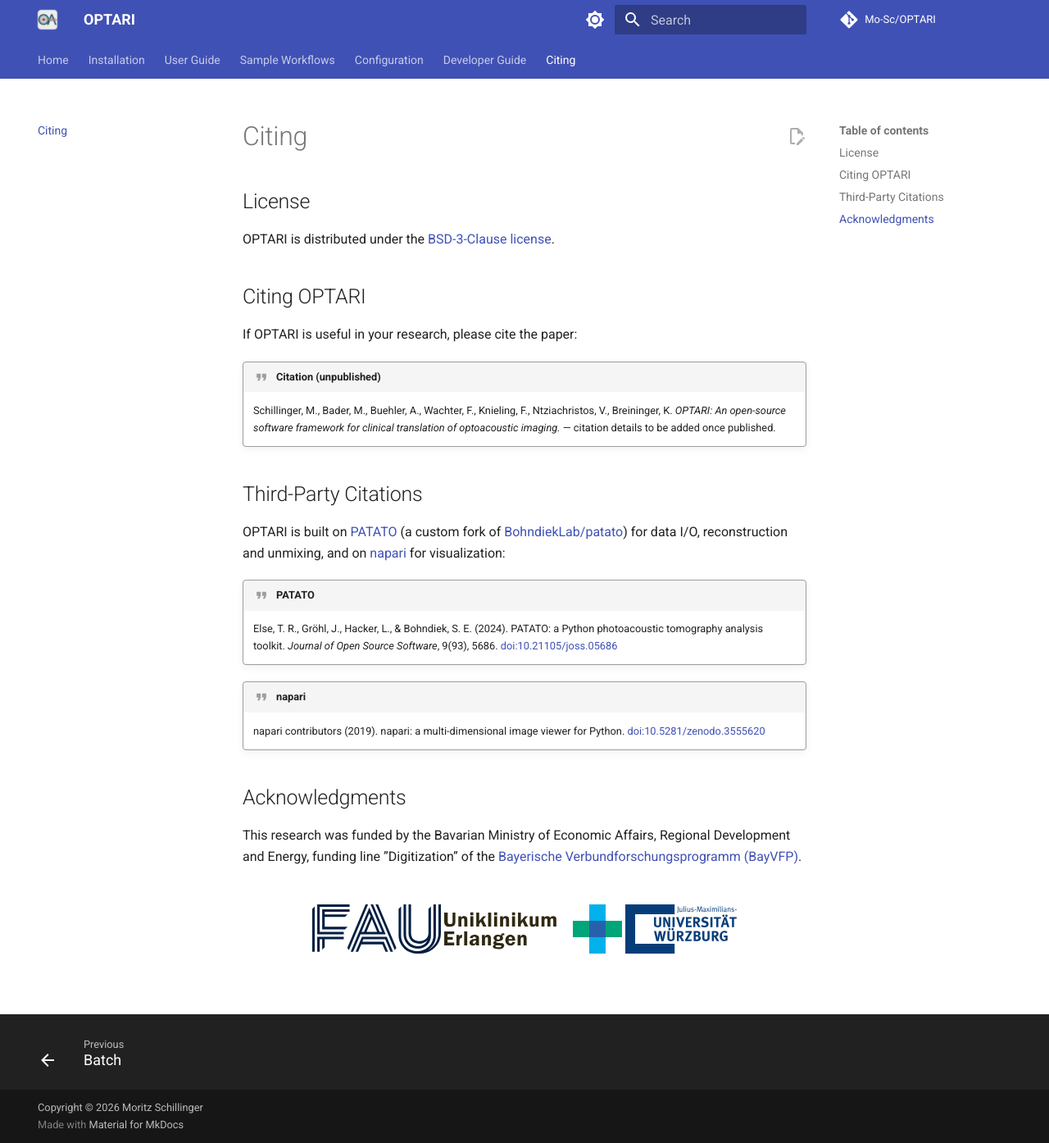
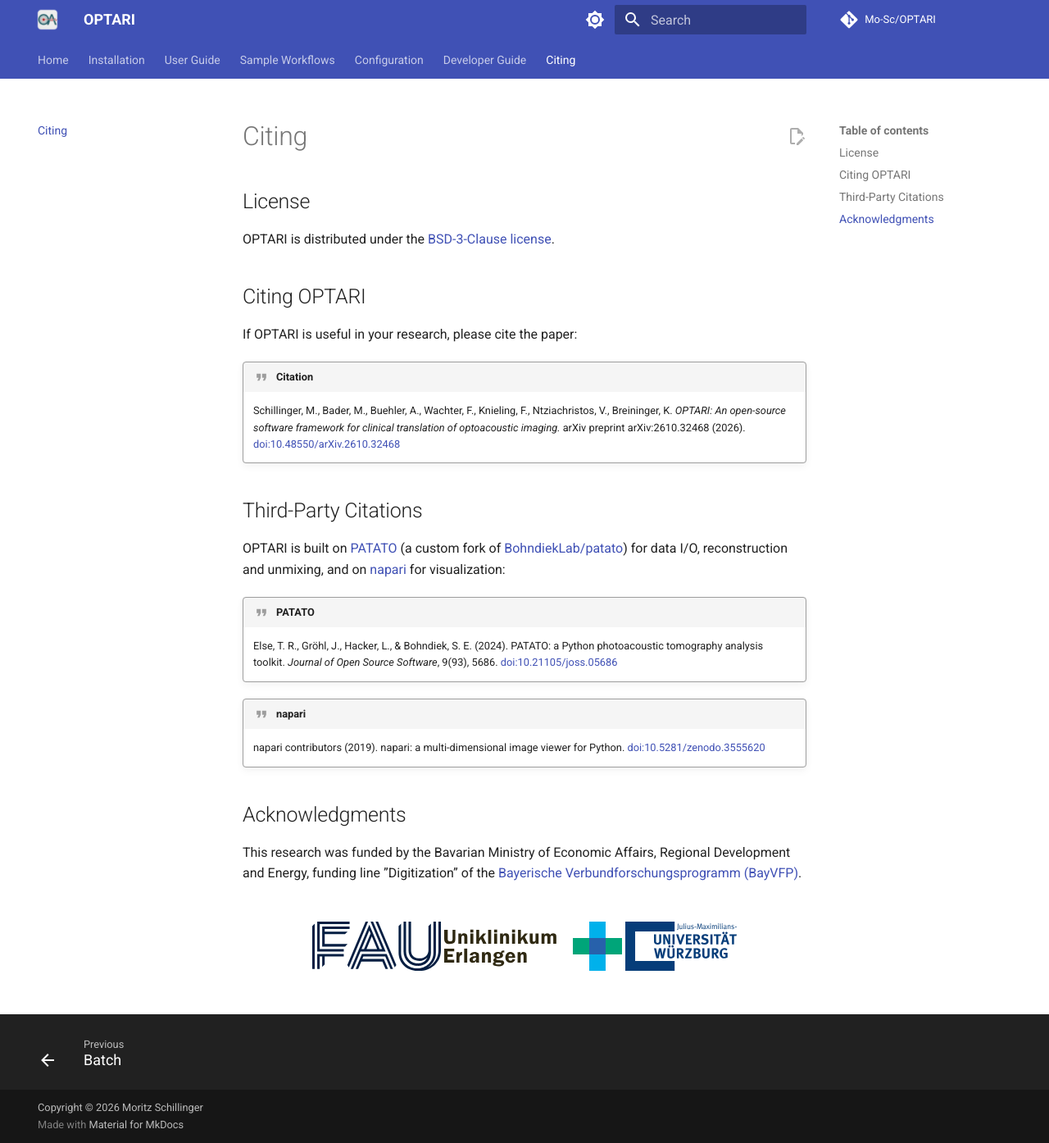
Before and after one commit to Mo-Sc/OPTARI, an MkDocs documentation site: the page built from docs/citing.md, in a window 1280 px wide and 1394 px high. Shown: the whole window at 82% size. Built offline with MkDocs 1.6.1 and Material for MkDocs 9.7.7, drawn with Linux system fonts in a browser that asks for light colours; comment, search, counter and statistics services are not loaded.

Commit message:
added ref to preprint

```diff
--- a/docs/citing.md
+++ b/docs/citing.md
@@ -8,10 +8,10 @@
 
 If OPTARI is useful in your research, please cite the paper:
 
-!!! quote "Citation (unpublished)"
+!!! quote "Citation"
     Schillinger, M., Bader, M., Buehler, A., Wachter, F., Knieling, F., Ntziachristos, V., Breininger, K. *OPTARI: An open-source software
-    framework for clinical translation of optoacoustic imaging.* — citation details to be added once
-    published.
+    framework for clinical translation of optoacoustic imaging.* arXiv preprint arXiv:2610.32468 (2026).
+    [doi:10.48550/arXiv.2610.32468](https://doi.org/10.48550/arXiv.2610.32468)
 
 ## Third-Party Citations
 
```
Also changed, not shown: README.md (+9 -7 lines), docs/index.md (+1 -1 lines), 1 other file.
